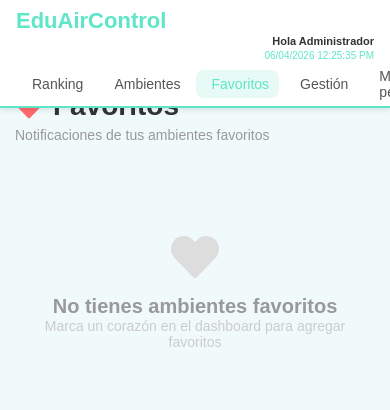
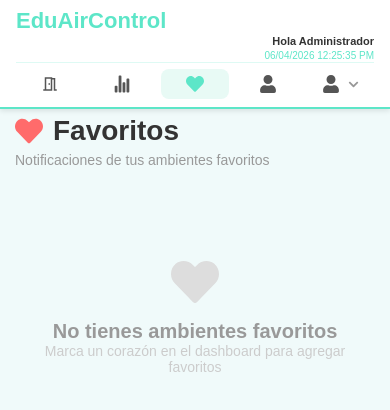
Before and after one commit to kensarusi/EduAirControl, a React (Vite) app in the folder Front-End/: page /favorites in a window 390 px wide. Shown: the top 410 px of the page. Built offline with nearby package versions, Linux system fonts and the light colour scheme.

Commit message:
changes to the mobile CSS

```diff
--- a/Front-End/src/index.css
+++ b/Front-End/src/index.css
@@ -998,13 +998,6 @@ input, button { max-width: 100%; }
     padding-bottom: 4px;
   }
 
-  .navbar-item {
-    width: auto;
-    padding: 6px 10px;
-    flex: 1;
-    justify-content: center;
-  }
-
   .navbar-info {
     position: static;
     transform: none;
@@ -1014,6 +1007,33 @@ input, button { max-width: 100%; }
 
   .navbar-info-greeting { font-size: 11px; }
   .navbar-info-time     { font-size: 10px; }
+
+  /* ── Padding top para todas las páginas ── */
+  .dashboard-page,
+  .all-env-container,
+  .favorites-content,
+  .profile-content,
+  .settings-content,
+  .mgmt-container {
+    padding-top: 115px;
+  }
+
+  .navbar-menu {
+    width: 100%;
+    justify-content: space-around;
+    border-top: 1px solid rgba(93, 230, 200, 0.2);
+    padding: 6px 0 8px;
+  }
+
+  .navbar-item {
+    width: auto;
+    padding: 6px 8px;
+    font-size: 18px;
+    flex: 1;
+    justify-content: center;
+  }
+
+  .navbar-item span { display: none; }  /* ← solo íconos en móvil */
 
   .dashboard-layout { grid-template-columns: 1fr; padding: 10px; }
   h1 { font-size: 20px; }
@@ -1035,3 +1055,11 @@ input, button { max-width: 100%; }
   .env-metric p { font-size: 12px; }
   .filter-card { width: 100%; }
 }
+
+
+@media (max-width: 480px) {
+  .dashboard-layout { padding: 8px; }
+  .env-card-title h3 { font-size: 14px; }
+  .env-metric p { font-size: 12px; }
+  .filter-card { width: 100%; }
+}
--- a/Front-End/src/styles/layout/Navbar.css
+++ b/Front-End/src/styles/layout/Navbar.css
@@ -123,3 +123,41 @@
   background: var(--border-card, #f0f0f0);
   margin: 4px 6px;
 }
+
+@media (max-width: 768px) {
+  .navbar {
+    flex-direction: column;
+    height: auto;
+    padding: 8px 16px 0;
+    align-items: stretch;
+  }
+
+  .navbar-top-row {
+    display: flex;
+    flex-direction: row;
+    justify-content: space-between;
+    align-items: center;
+    width: 100%;
+    padding-bottom: 4px;
+  }
+
+  .navbar-menu {
+    width: 100%;
+    justify-content: space-around;
+    border-top: 1px solid rgba(93, 230, 200, 0.2);
+    padding: 6px 0 8px;
+    gap: 0;
+  }
+
+  .navbar-item {
+    flex: 1;
+    justify-content: center;
+    font-size: 20px;
+    padding: 6px 4px;
+    width: auto;
+  }
+
+  .navbar-item span {
+    display: none;
+  }
+}
```
Also changed, not shown: 1 other file (tests, documents, lock files or other folders).
